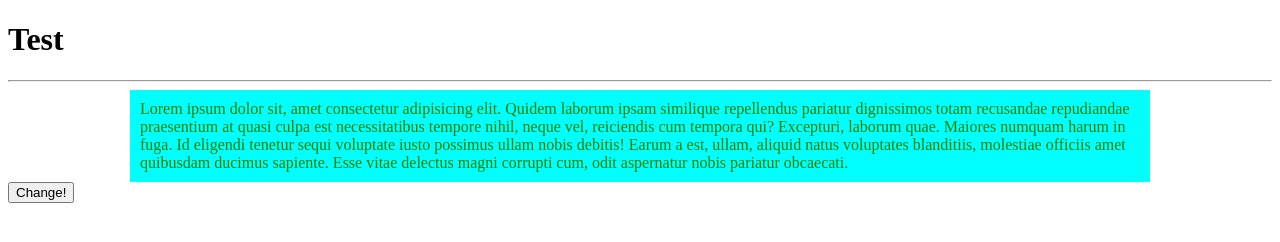
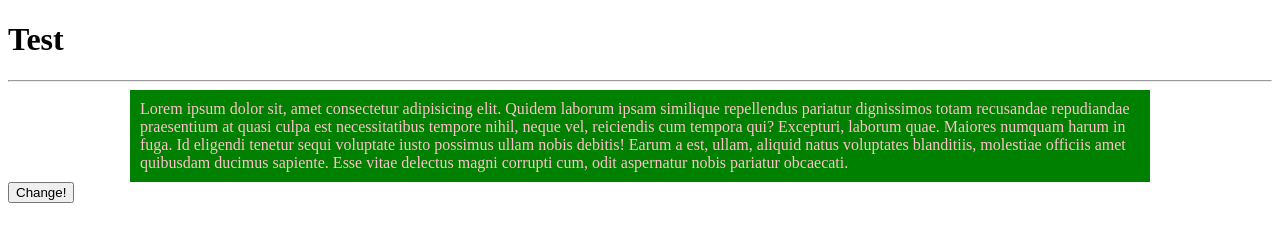
Before and after one commit to stibium-a/changeText, a plain HTML site: page index.html in a window 1280 px wide. Both pictures are taken after a click on the button "Change!". Drawn offline with Linux system fonts and the light colour scheme.

Commit message:
Update style.css

```diff
--- a/style.css
+++ b/style.css
@@ -3,12 +3,11 @@
   margin: auto;
   padding: 10px;
   background-color: yellow;
-  /* color: white; */
 }
 .changeBtn {
 }
 
 .otherColors{
-  background-color: aqua;
-  color: green;
+  background-color: green;
+  color: pink;
 }
```
